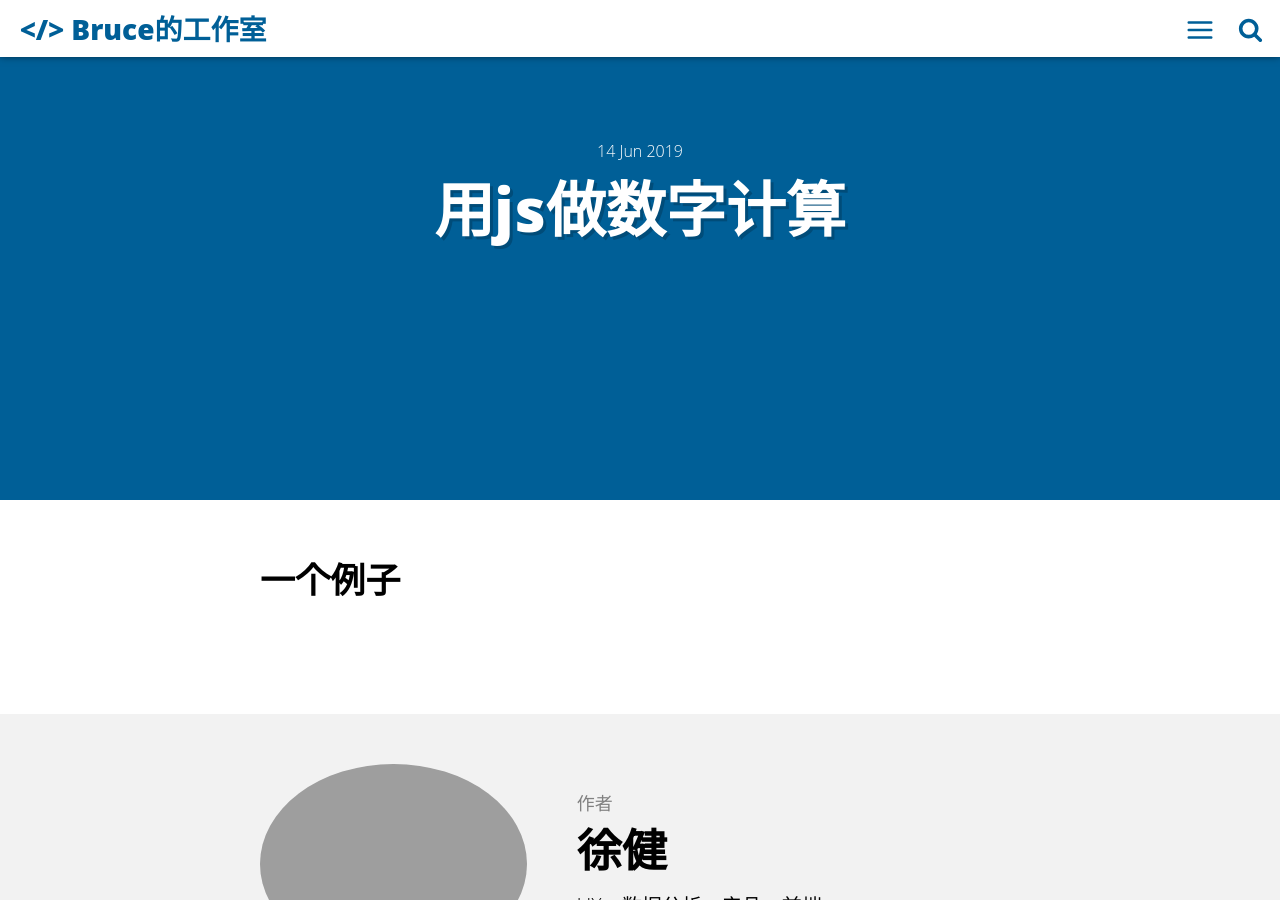
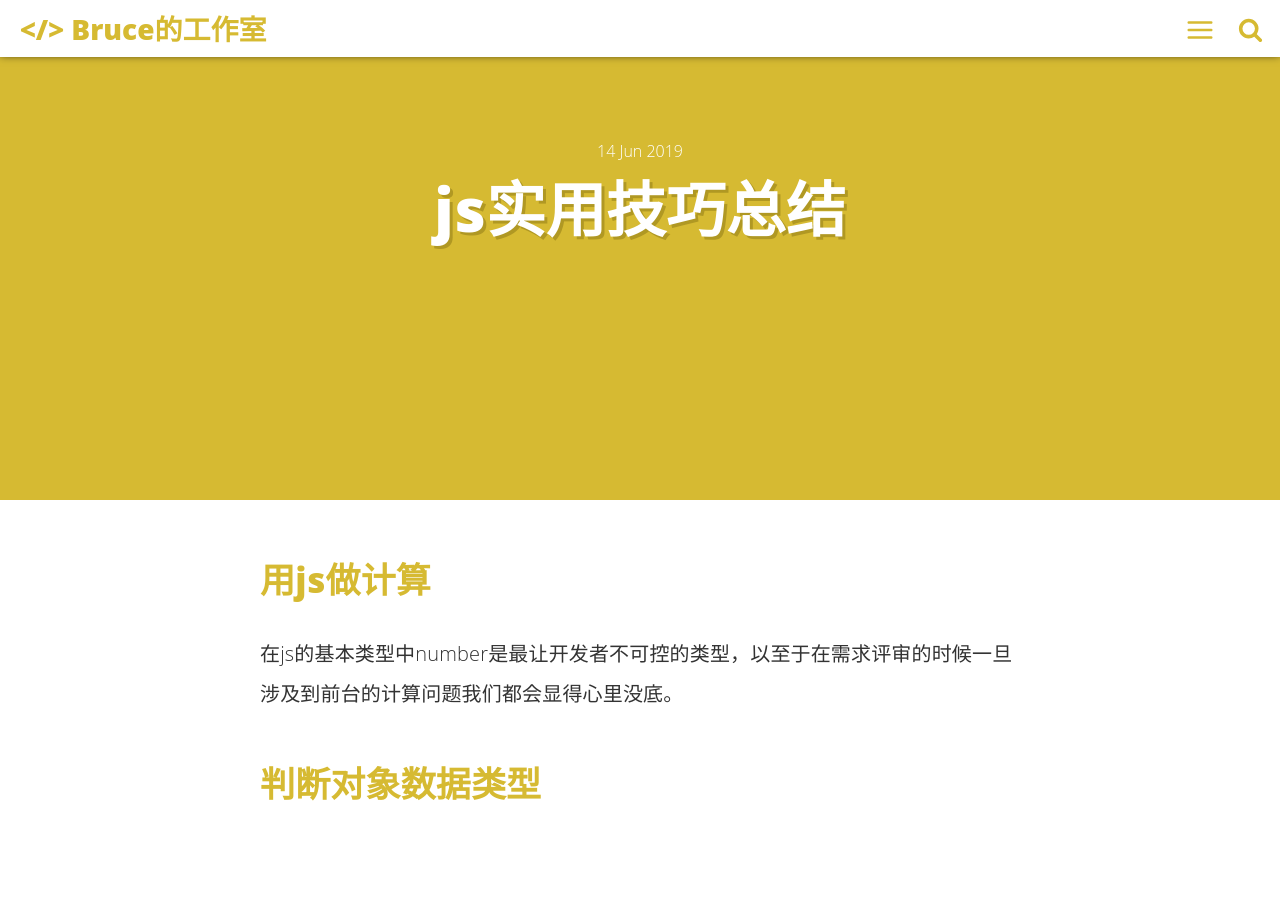
Before and after one commit to bruce827/portfolio, a Jekyll site: the page built from _posts/2019-06-14-js-math.md, in a window 1280 px wide and 900 px high. Built offline with Jekyll 4.4.1, drawn with Linux system fonts in a browser that asks for light colours; comment, search, counter and statistics services are not loaded.

Commit message:
一些历史提交

```diff
--- a/_posts/2019-06-14-js-math.md
+++ b/_posts/2019-06-14-js-math.md
@@ -1,16 +1,19 @@
 ---
 layout: post
 comments: true
-title: "用js做数字计算"
+title: "js实用技巧总结"
 date: 2019-06-14 04:52:33
 image: '/assets/img/'
-description:
-main-class:
+description: ''
+main-class: js
 color:
 tags:
+- js
 categories:
 twitter_text:
-introduction: '在js的基本类型中number是最让开发者不可控的类型，以至于在需求评审的时候一旦涉及到前台的计算问题我们都会显得心里没底。'
+introduction: ''
 ---
 <!-- https://mp.weixin.qq.com/s/w5i6mndccPsBnDsbdREeDg -->
-## 一个例子
+## 用js做计算
+在js的基本类型中number是最让开发者不可控的类型，以至于在需求评审的时候一旦涉及到前台的计算问题我们都会显得心里没底。
+## 判断对象数据类型
```
Also changed, not shown: _posts/2017-05-08-web-fav.md (+2 -1 lines), _posts/2020-06-04-VUE-skill.md (+7 -0 lines), src/test/jsSkill.js (added, +6 -0 lines).
